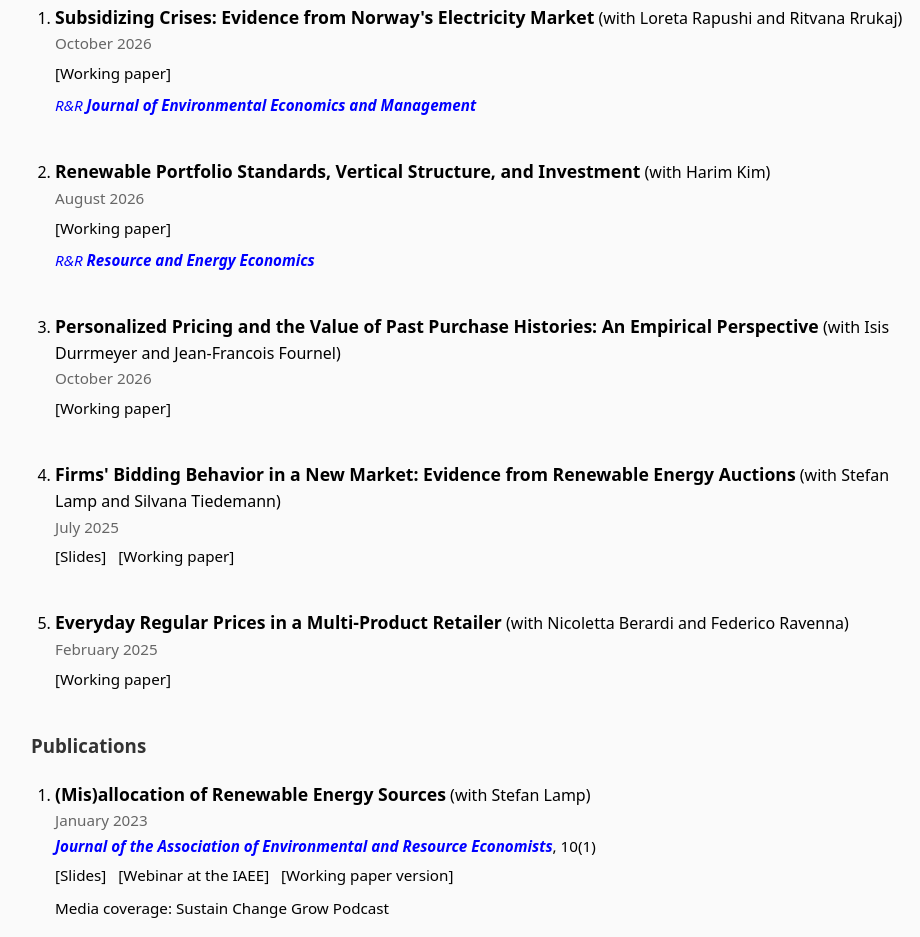
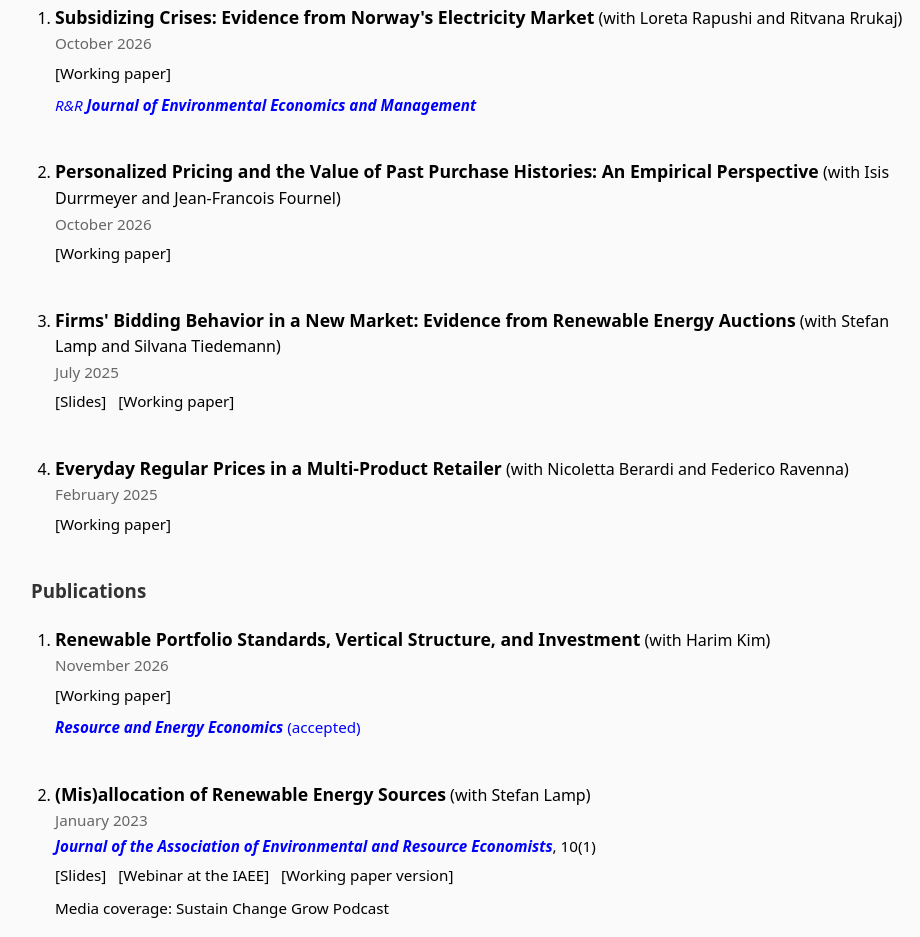
Before and after one commit to RealMarioSamano/RealMarioSamano.github.io, a plain HTML site: page research.html in a window 1280 px wide. Shown: the part 430-1367 px from the top of the page, without its empty margins (159-1079 px from the left). Drawn offline with Linux system fonts and the light colour scheme.

Commit message:
Add files via upload

```diff
--- a/research.html
+++ b/research.html
@@ -55,16 +55,6 @@
                     <p class="publication-status" style="color: blue;"><i>R&R <b>Journal of Environmental Economics and Management</b></i></p>
                 </li>
 
-                <li>
-                    <span class="paper-title"><a href="https://papers.ssrn.com/sol3/papers.cfm?abstract_id=4763839" target="_blank">Renewable Portfolio Standards, Vertical Structure, and Investment</a></span>
-                    (with <a href="https://sites.google.com/a/umich.edu/harimkim/" target="_blank">Harim Kim</a>)<br>
-                    <span class="paper-date">August 2026</span><br>
-                    <div class="paper-links">
-                        <a href="RPS_and_Investment_KimSamano.pdf" target="_blank">[Working paper]</a>
-                    </div>
-                    <p class="publication-status" style="color: blue;"><i>R&R <b>Resource and Energy Economics</b></i></p>
-                </li>
-
 
                 <li>
                     <span class="paper-title"><a href="targeted_pricing.pdf" target="_blank">Personalized Pricing and the Value of Past Purchase Histories: An Empirical Perspective</a></span>
@@ -99,6 +89,17 @@
 
             <h3>Publications</h3>
             <ol class="paper-list">
+
+                <li>
+                    <span class="paper-title"><a href="https://papers.ssrn.com/sol3/papers.cfm?abstract_id=4763839" target="_blank">Renewable Portfolio Standards, Vertical Structure, and Investment</a></span>
+                    (with <a href="https://sites.google.com/a/umich.edu/harimkim/" target="_blank">Harim Kim</a>)<br>
+                    <span class="paper-date">November 2026</span><br>
+                    <div class="paper-links">
+                        <a href="RPS_and_Investment_KimSamano.pdf" target="_blank">[Working paper]</a>
+                    </div>
+                    <p class="publication-status" style="color: blue;"><i><b>Resource and Energy Economics</b></i> (accepted)</p>
+                </li>
+
                 <li>
                     <span class="paper-title"><a href="https://www.journals.uchicago.edu/doi/10.1086/720722" target="_blank">(Mis)allocation of Renewable Energy Sources</a></span>
                     (with <a href="https://sites.google.com/site/stefanlamp" target="_blank">Stefan Lamp</a>)<br>
```
